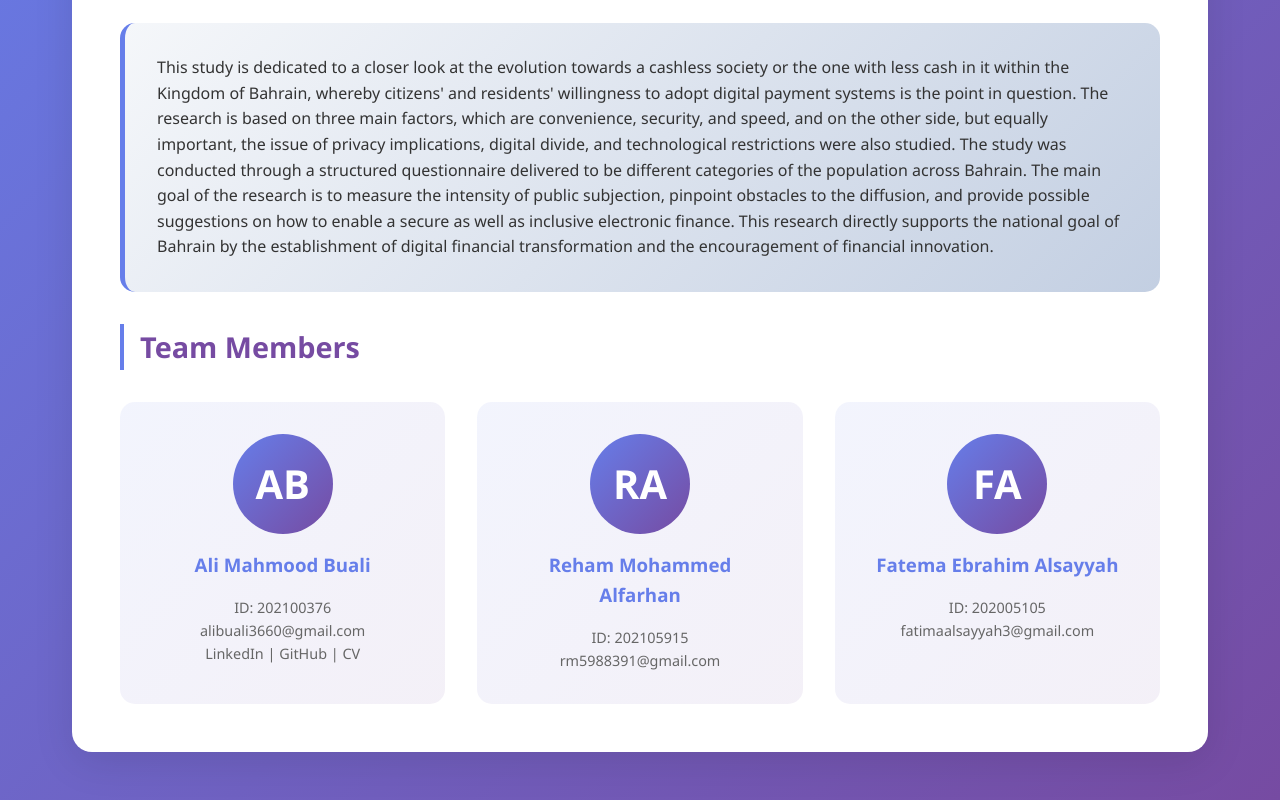
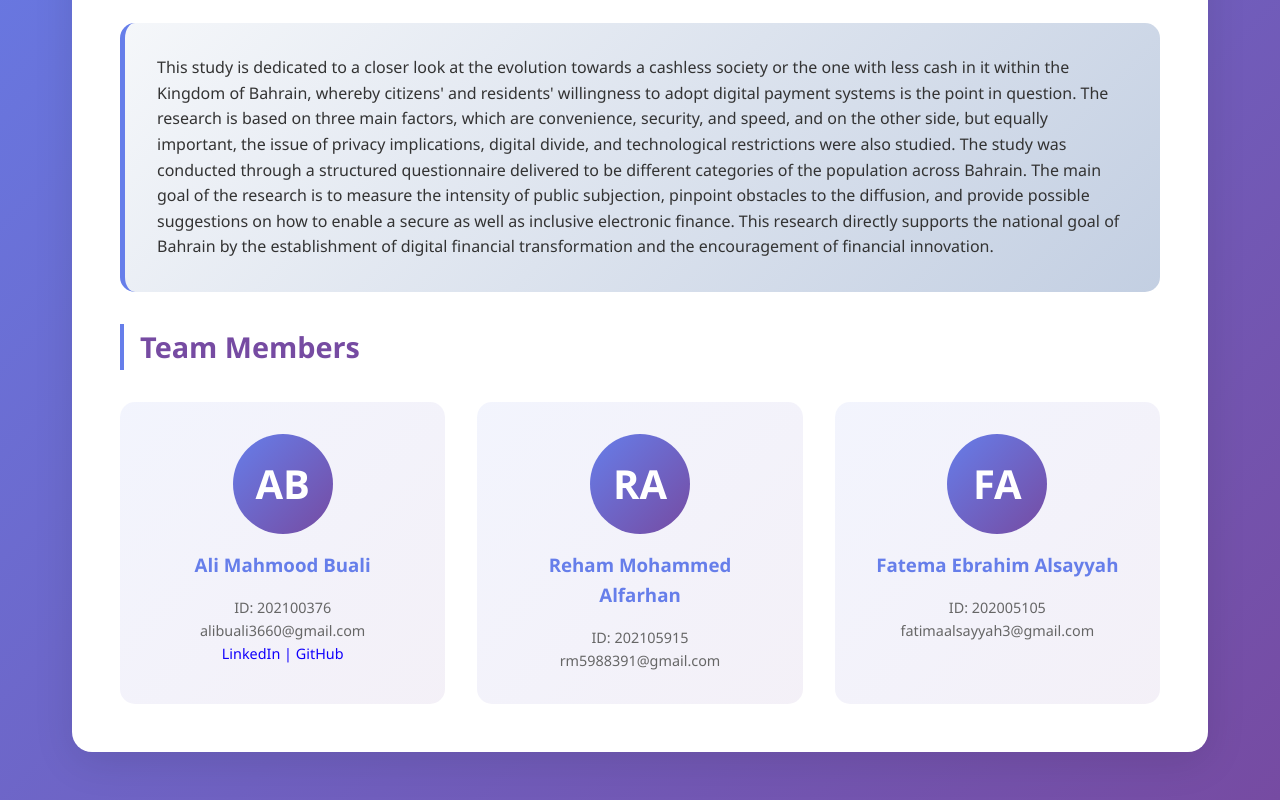
Before and after one commit to Buali03/SeniorProject, a plain HTML site: page index.html in a window 1280 px wide. Shown: the part 354-1154 px from the top of the page. Drawn offline with Linux system fonts and the light colour scheme.

Commit message:
linked and github linked

```diff
--- a/index.html
+++ b/index.html
@@ -56,7 +56,19 @@
               <h3>Ali Mahmood Buali</h3>
               <p>ID: 202100376</p>
               <p>alibuali3660@gmail.com</p>
-              <p><a>LinkedIn</a> | <a>GitHub</a> | <a>CV</a></p>
+              <p style="color: #1100fc">
+                <a
+                  style="text-decoration: none; color: #1100fc"
+                  href="https://www.linkedin.com/in/ali-buali/"
+                  >LinkedIn</a
+                >
+                |
+                <a
+                  style="text-decoration: none; color: #1100fc"
+                  href="https://github.com/Buali03"
+                  >GitHub</a
+                >
+              </p>
             </div>
             <div class="team-member">
               <div class="avatar">RA</div>
```
